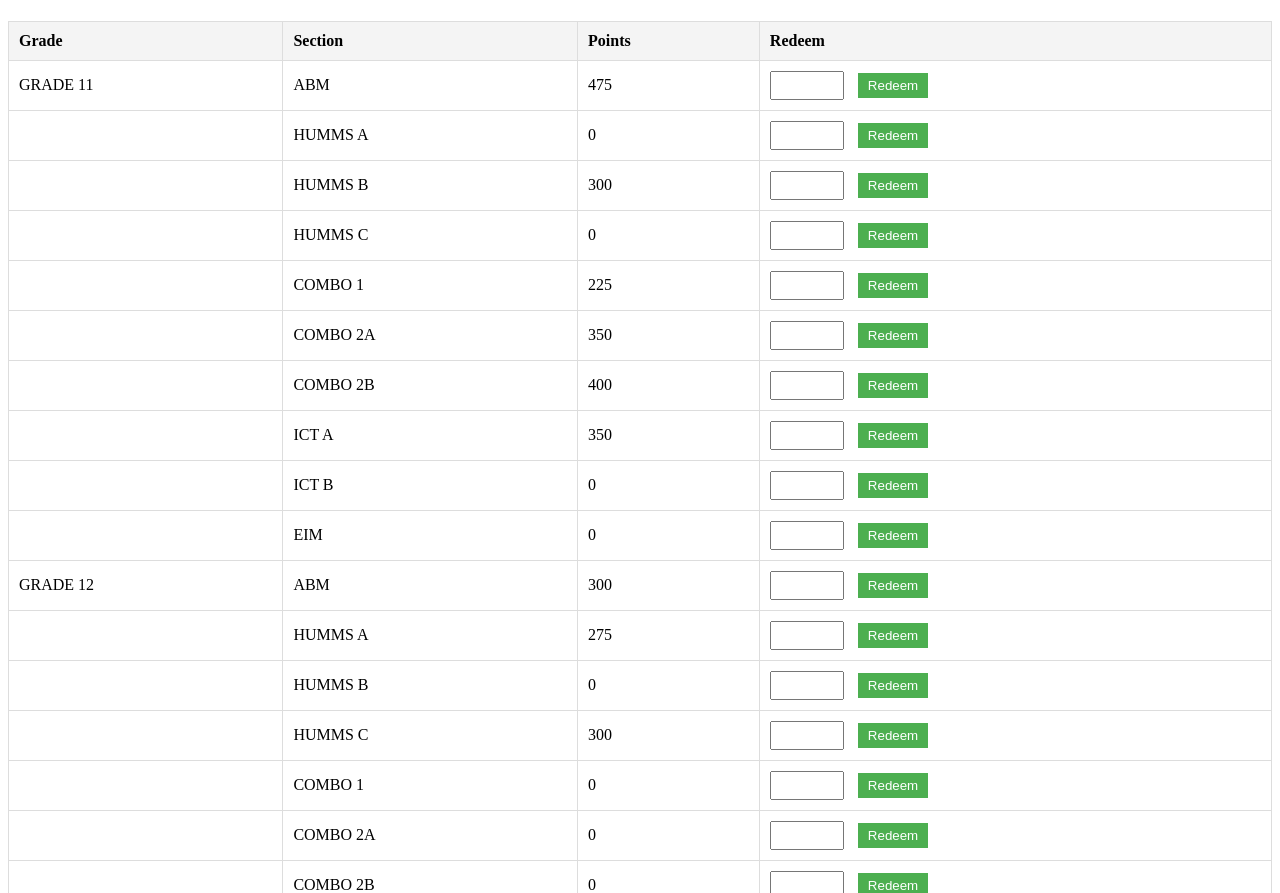
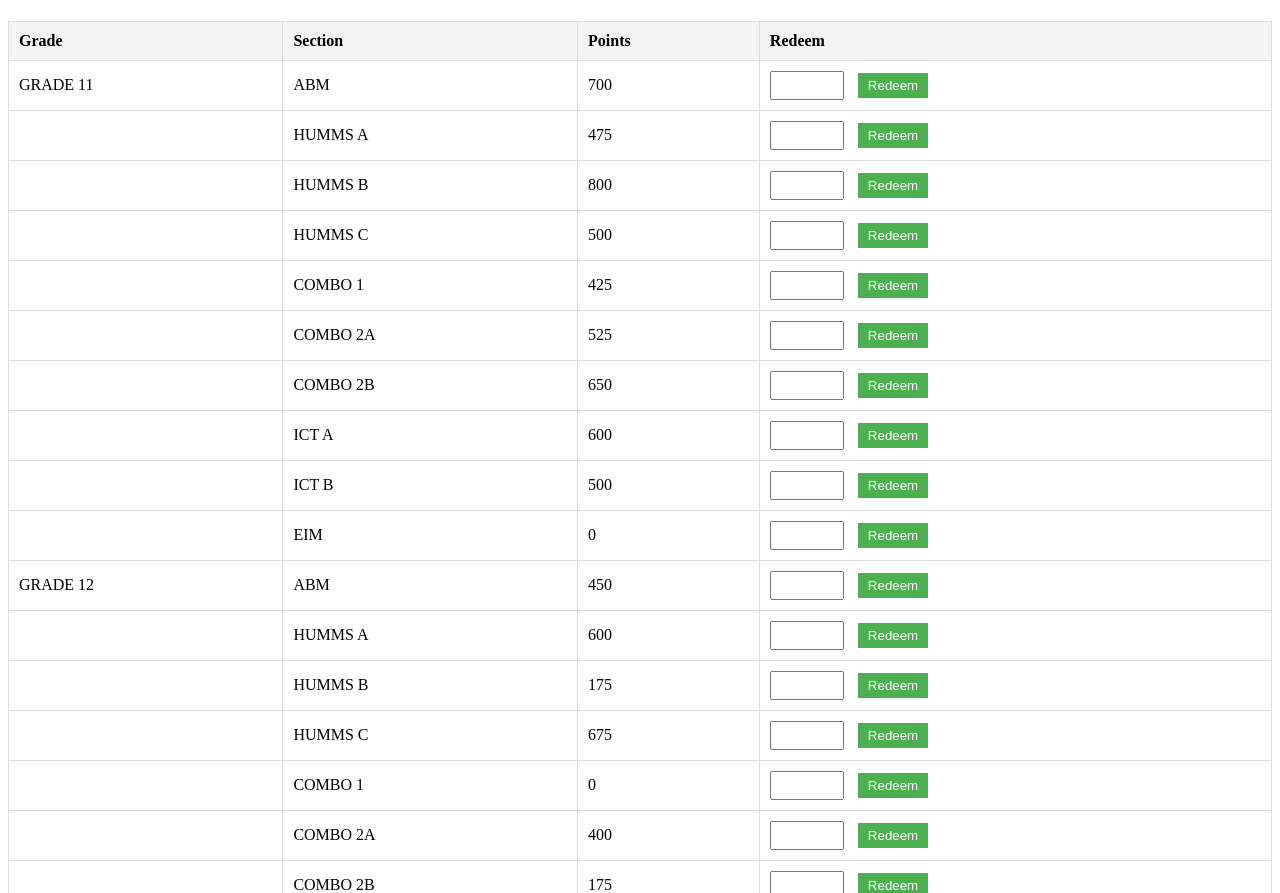
Before and after one commit to sisssy0407/CCAPPRES-MagsumikapwithPresident-, a plain HTML site: page monitor.html in a window 1280 px wide. Shown: the part 59-952 px from the top of the page. Drawn offline with Linux system fonts and the light colour scheme.

Commit message:
monitor.html

```diff
--- a/monitor.html
+++ b/monitor.html
@@ -55,7 +55,7 @@
             <tr>
                 <td>GRADE 11</td>
                 <td>ABM</td>
-                <td id="points-11-abm">475</td>
+                <td id="points-11-abm">700</td>
                 <td>
                     <input type="number" class="input-points" id="input-11-abm" min="1">
                     <button class="redeem-button" onclick="redeemPoints('11-abm')">Redeem</button>
@@ -64,7 +64,7 @@
             <tr>
                 <td></td>
                 <td>HUMMS A</td>
-                <td id="points-11-humms-a">0</td>
+                <td id="points-11-humms-a">475</td>
                 <td>
                     <input type="number" class="input-points" id="input-11-humms-a" min="1">
                     <button class="redeem-button" onclick="redeemPoints('11-humms-a')">Redeem</button>
@@ -73,7 +73,7 @@
             <tr>
                 <td></td>
                 <td>HUMMS B</td>
-                <td id="points-11-humms-b">300</td>
+                <td id="points-11-humms-b">800</td>
                 <td>
                     <input type="number" class="input-points" id="input-11-humms-b" min="1">
                     <button class="redeem-button" onclick="redeemPoints('11-humms-b')">Redeem</button>
@@ -82,7 +82,7 @@
             <tr>
                 <td></td>
                 <td>HUMMS C</td>
-                <td id="points-11-humms-c">0</td>
+                <td id="points-11-humms-c">500</td>
                 <td>
                     <input type="number" class="input-points" id="input-11-humms-c" min="1">
                     <button class="redeem-button" onclick="redeemPoints('11-humms-c')">Redeem</button>
@@ -91,7 +91,7 @@
             <tr>
                 <td></td>
                 <td>COMBO 1</td>
-                <td id="points-11-combo1">225</td>
+                <td id="points-11-combo1">425</td>
                 <td>
                     <input type="number" class="input-points" id="input-11-combo1" min="1">
                     <button class="redeem-button" onclick="redeemPoints('11-combo1')">Redeem</button>
@@ -100,7 +100,7 @@
             <tr>
                 <td></td>
                 <td>COMBO 2A</td>
-                <td id="points-11-combo2a">350</td>
+                <td id="points-11-combo2a">525</td>
                 <td>
                     <input type="number" class="input-points" id="input-11-combo2a" min="1">
                     <button class="redeem-button" onclick="redeemPoints('11-combo2a')">Redeem</button>
@@ -109,7 +109,7 @@
             <tr>
                 <td></td>
                 <td>COMBO 2B</td>
-                <td id="points-11-combo2b">400</td>
+                <td id="points-11-combo2b">650</td>
                 <td>
                     <input type="number" class="input-points" id="input-11-combo2b" min="1">
                     <button class="redeem-button" onclick="redeemPoints('11-combo2b')">Redeem</button>
@@ -118,7 +118,7 @@
             <tr>
                 <td></td>
                 <td>ICT A</td>
-                <td id="points-11-ict-a">350</td>
+                <td id="points-11-ict-a">600</td>
                 <td>
                     <input type="number" class="input-points" id="input-11-ict-a" min="1">
                     <button class="redeem-button" onclick="redeemPoints('11-ict-a')">Redeem</button>
@@ -127,7 +127,7 @@
             <tr>
                 <td></td>
                 <td>ICT B</td>
-                <td id="points-11-ict-b">0</td>
+                <td id="points-11-ict-b">500</td>
                 <td>
                     <input type="number" class="input-points" id="input-11-ict-b" min="1">
                     <button class="redeem-button" onclick="redeemPoints('11-ict-b')">Redeem</button>
@@ -147,7 +147,7 @@
             <tr>
                 <td>GRADE 12</td>
                 <td>ABM</td>
-                <td id="points-12-abm">300</td>
+                <td id="points-12-abm">450</td>
                 <td>
                     <input type="number" class="input-points" id="input-12-abm" min="1">
                     <button class="redeem-button" onclick="redeemPoints('12-abm')">Redeem</button>
@@ -156,7 +156,7 @@
             <tr>
                 <td></td>
                 <td>HUMMS A</td>
-                <td id="points-12-humms-a">275</td>
+                <td id="points-12-humms-a">600</td>
                 <td>
                     <input type="number" class="input-points" id="input-12-humms-a" min="1">
                     <button class="redeem-button" onclick="redeemPoints('12-humms-a')">Redeem</button>
@@ -165,7 +165,7 @@
             <tr>
                 <td></td>
                 <td>HUMMS B</td>
-                <td id="points-12-humms-b">0</td>
+                <td id="points-12-humms-b">175</td>
                 <td>
                     <input type="number" class="input-points" id="input-12-humms-b" min="1">
                     <button class="redeem-button" onclick="redeemPoints('12-humms-b')">Redeem</button>
@@ -174,7 +174,7 @@
             <tr>
                 <td></td>
                 <td>HUMMS C</td>
-                <td id="points-12-humms-c">300</td>
+                <td id="points-12-humms-c">675</td>
                 <td>
                     <input type="number" class="input-points" id="input-12-humms-c" min="1">
                     <button class="redeem-button" onclick="redeemPoints('12-humms-c')">Redeem</button>
@@ -192,7 +192,7 @@
             <tr>
                 <td></td>
                 <td>COMBO 2A</td>
-                <td id="points-12-combo2a">0</td>
+                <td id="points-12-combo2a">400</td>
                 <td>
                     <input type="number" class="input-points" id="input-12-combo2a" min="1">
                     <button class="redeem-button" onclick="redeemPoints('12-combo2a')">Redeem</button>
@@ -201,7 +201,7 @@
             <tr>
                 <td></td>
                 <td>COMBO 2B</td>
-                <td id="points-12-combo2b">0</td>
+                <td id="points-12-combo2b">175</td>
                 <td>
                     <input type="number" class="input-points" id="input-12-combo2b" min="1">
                     <button class="redeem-button" onclick="redeemPoints('12-combo2b')">Redeem</button>
@@ -219,7 +219,7 @@
             <tr>
                 <td></td>
                 <td>ICT B</td>
-                <td id="points-12-ict-b">0</td>
+                <td id="points-12-ict-b">275</td>
                 <td>
                     <input type="number" class="input-points" id="input-12-ict-b" min="1">
                     <button class="redeem-button" onclick="redeemPoints('12-ict-b')">Redeem</button>
```
